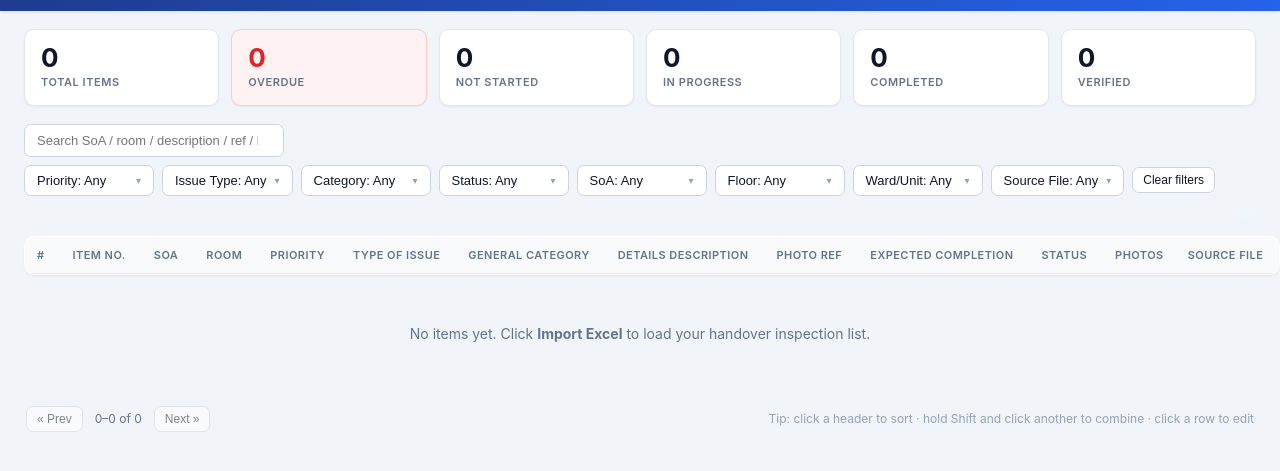
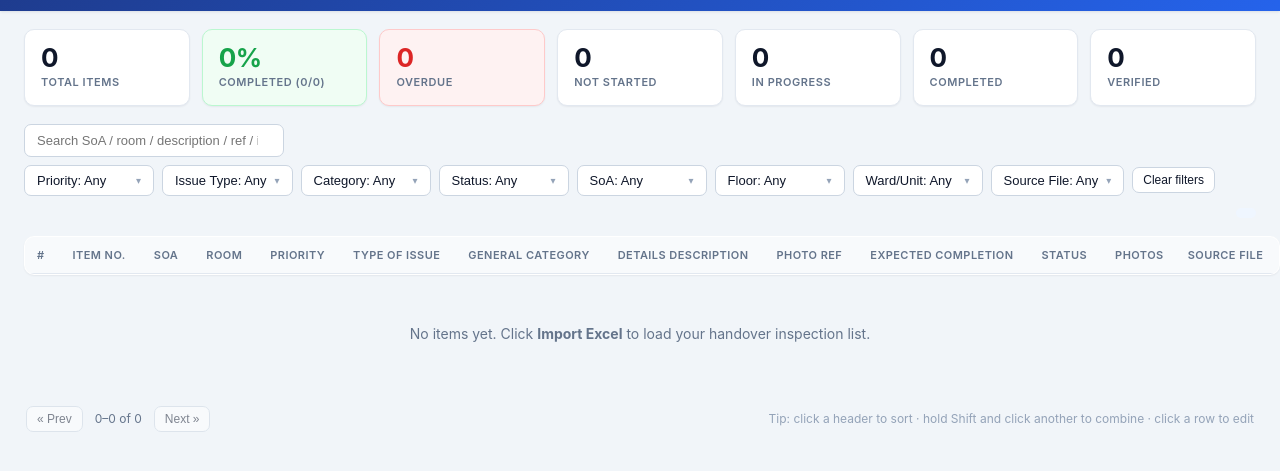
Before and after one commit to wilsonlcf1216-lab/ARchecklist, a plain HTML site: page Rectification Tracker.html in a window 1280 px wide. Shown: the part 63-534 px from the top of the page. Drawn offline with Linux system fonts and the light colour scheme.

Commit message:
feat: update workspace
Co-authored-by: traeagent <traeagent@users.noreply.github.com>

```diff
--- a/Rectification Tracker.html
+++ b/Rectification Tracker.html
@@ -126,6 +126,8 @@ a.btn { display: inline-flex; text-decoration: none; }
 .card .l { color: var(--muted); font-size: 11px; text-transform: uppercase; letter-spacing: .05em; font-weight: 600; }
 .card.overdue .n { color: var(--p1); }
 .card.overdue { border-color: #fecaca; background: var(--p1-soft); }
+.card.progress .n { color: var(--done); }
+.card.progress { border-color: #bbf7d0; background: var(--done-soft); }
 
 /* ----------------------------------------------------------- toolbar -- */
 .toolbar {
@@ -916,7 +918,13 @@ function updateSortInfo() { document.getElementById("sortInfo").textContent = st
 function renderSummary() {
   const byStatus = {}, byPriority = {}; let overdue = 0;
   ITEMS.forEach(i => { byStatus[i.status] = (byStatus[i.status] || 0) + 1; byPriority[i.priority || "(blank)"] = (byPriority[i.priority || "(blank)"] || 0) + 1; if (isOverdue(i)) overdue++; });
-  const cards = [{ n: ITEMS.length, l: "Total items" }, { n: overdue, l: "Overdue", cls: "overdue" }];
+  const doneCount = (byStatus["Completed"] || 0) + (byStatus["Verified"] || 0);
+  const pct = ITEMS.length ? Math.round((doneCount / ITEMS.length) * 100) : 0;
+  const cards = [
+    { n: ITEMS.length, l: "Total items" },
+    { n: pct + "%", l: "Completed (" + doneCount + "/" + ITEMS.length + ")", cls: "progress" },
+    { n: overdue, l: "Overdue", cls: "overdue" },
+  ];
   STATUSES.forEach(s => cards.push({ n: byStatus[s] || 0, l: s }));
   Object.keys(byStatus).filter(k => !STATUSES.includes(k)).forEach(k => cards.push({ n: byStatus[k], l: k || "(blank)" }));
   document.getElementById("cards").innerHTML = cards.map(c => `<div class="card ${c.cls || ""}"><div class="n">${c.n}</div><div class="l">${esc(c.l)}</div></div>`).join("");
--- a/browser-app/app.css
+++ b/browser-app/app.css
@@ -119,6 +119,8 @@ a.btn { display: inline-flex; text-decoration: none; }
 .card .l { color: var(--muted); font-size: 11px; text-transform: uppercase; letter-spacing: .05em; font-weight: 600; }
 .card.overdue .n { color: var(--p1); }
 .card.overdue { border-color: #fecaca; background: var(--p1-soft); }
+.card.progress .n { color: var(--done); }
+.card.progress { border-color: #bbf7d0; background: var(--done-soft); }
 
 /* ----------------------------------------------------------- toolbar -- */
 .toolbar {
```
Also changed, not shown: browser-app/app.js (+7 -1 lines), rectrack/static/Rectification-Tracker.html (+9 -1 lines), 1 other file.
